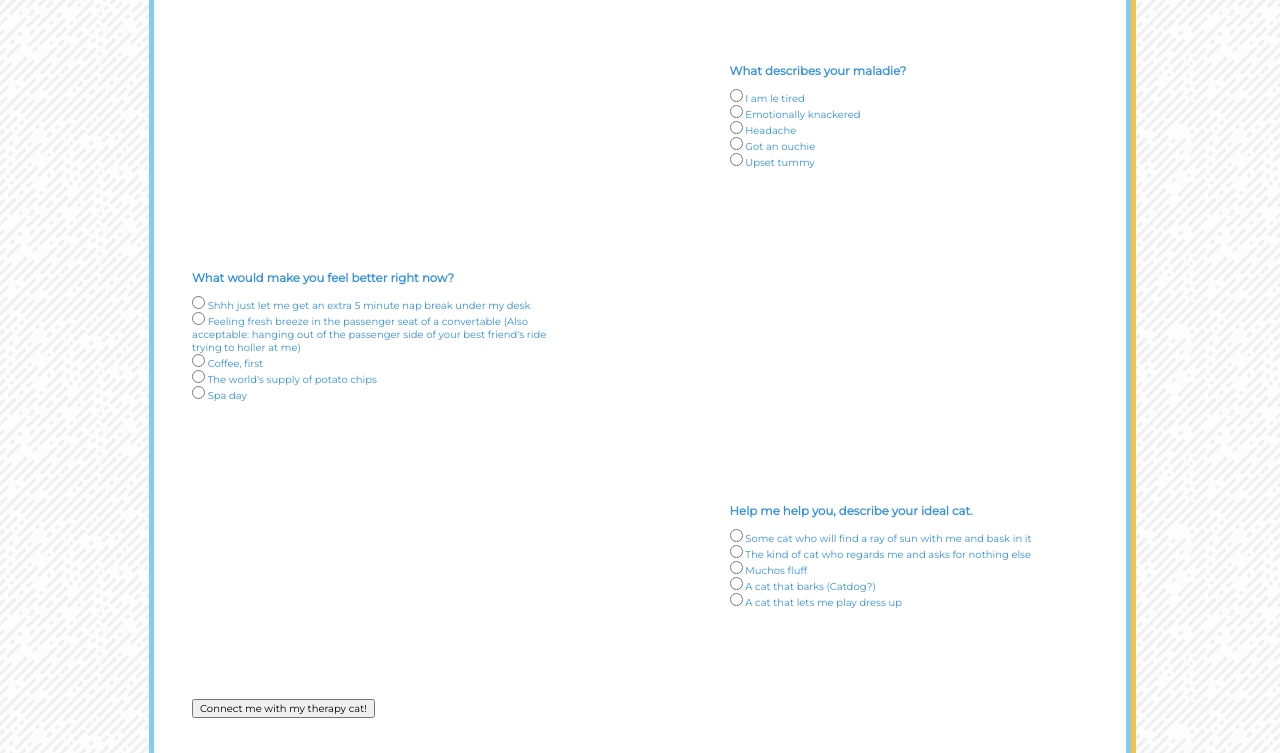
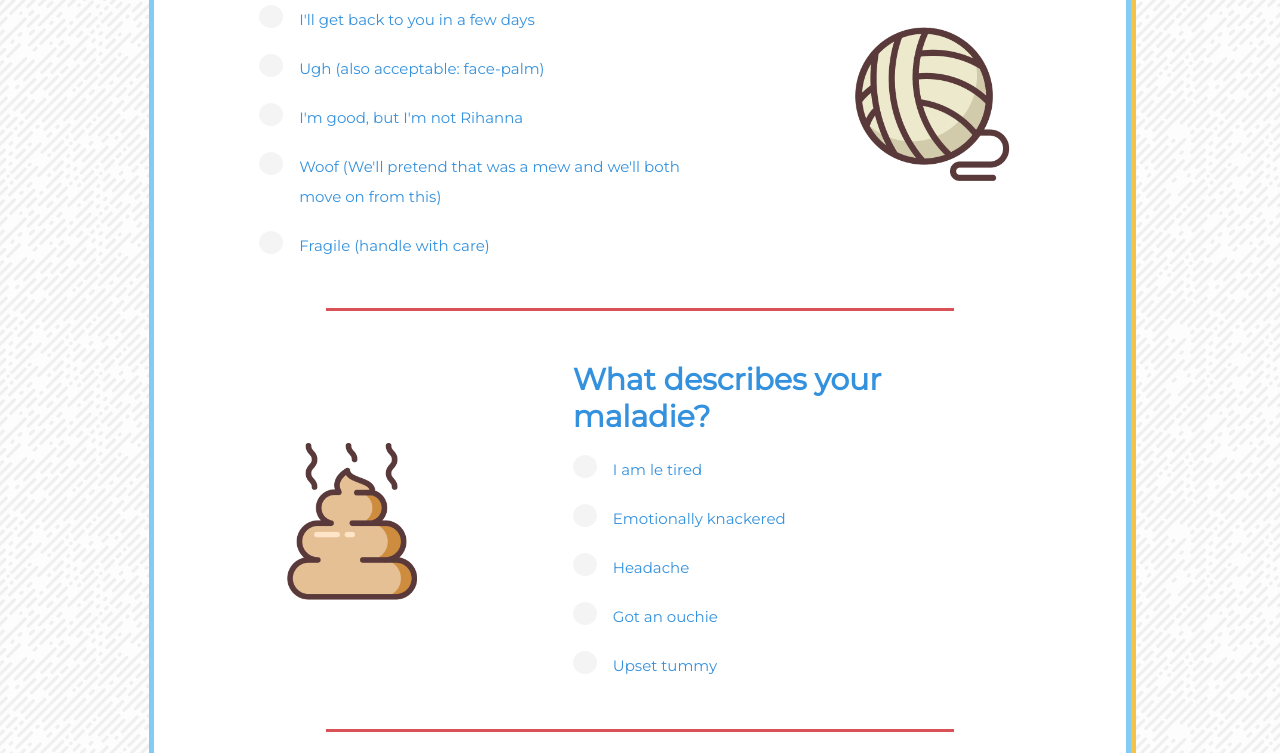
Before and after one commit to caropi/medicat, a plain HTML site: page index.html in a window 1280 px wide. Shown: the part 496-1249 px from the top of the page. Drawn offline with nearby package versions, Linux system fonts and the light colour scheme.

Commit message:
Styled radio buttons

```diff
--- a/index.html
+++ b/index.html
@@ -18,12 +18,12 @@
             <div class="circle heartbeat"></div>
             <img src="assets/hero-kit-icon.png" alt="">
         </div>
-        <div class="divider"></div>
         <h2>We're not telling you how to feel, we're just providing cats to aid you.</h2>
     </header>
     <main class="wrapper">
-        <form action="">
-
+            <div class="divider"></div>
+        <form>
+            <div class="question-container">
                 <div class="question-left question1">
                     <h3>How are you feeling?</h3>
                     <div class="input-container">
@@ -49,7 +49,13 @@
                         <label for="q1a5">Fragile (handle with care)</label>
                     </div>
                 </div>
+                <img src="assets/yarn-icon.png" alt="some ball o' yarn">
+            </div>
 
+            <div class="divider"></div>
+
+            <div class="question-container">
+                <img src="assets/turd-icon.png" alt="Some cat litter business">
                 <div class="question-right question2">
                     <h3>What describes your maladie?</h3>
                     <div class="input-container">
@@ -72,9 +78,12 @@
                         <input type="radio" id="q2a5" name="question2" value="5" required>
                         <label for="q2a5">Upset tummy</label>
                     </div>
-
+                </div>
             </div>
 
+            <div class="divider"></div>
+
+            <div class="question-container">
                 <div class="question-left question3">
                     <h3>What would make you feel better right now?</h3>
                     <div class="input-container">
@@ -83,7 +92,7 @@
                     </div>
                     <div class="input-container">
                         <input type="radio" id="q3a2" name="question3" value="2" required>
-                    <label for="q3a2">Feeling fresh breeze in the passenger seat of a convertable (Also acceptable: hanging out of the passenger side of your best friend's ride
+                        <label for="q3a2">Feeling the fresh breeze in the passenger seat of a convertable (Also acceptable: hanging out of the passenger side of your best friend's ride
                         trying to holler at me)</label>
                     </div>
                     <div class="input-container">
@@ -99,7 +108,13 @@
                         <label for="q3a5">Spa day</label>
                     </div>
                 </div>
+                <img src="assets/food-icon.png" alt="Big ole bowl of cat grub">
+            </div>
 
+            <div class="divider"></div>
+
+            <div class="question-container">
+                <img src="assets/box-cat-icon.png" alt="">
                 <div class="question-right question4">
                     <h3>Help me help you, describe your ideal cat.</h3>
                     <div class="input-container">
@@ -121,6 +136,7 @@
                     <div class="input-container">
                         <input type="radio" id="q4a5" name="question4" value="6" required>
                         <label for="q4a5">A cat that lets me play dress up</label>
+                    </div>
                 </div>
 
             </div>
--- a/styles/_utils.scss
+++ b/styles/_utils.scss
@@ -2,7 +2,7 @@ $ronchi: #f7c248;
 $valencia: #da5257;
 $cardinal: #d4233e;
 $malibu: #81cbf5;
-$jungle-mist: #b7cbd0;
+$jungle-mist: #82CCF2;
 $bleu-de-france: #3491dd;
 $cocoabrown: #341F20;
 $dutch-white: #efdbbd;
--- a/styles/styles.scss
+++ b/styles/styles.scss
@@ -45,16 +45,13 @@ footer {
     padding: 3%;
     box-shadow: 5px 5px  $ronchi;
 }
-/* ----------------------------------------------
- * Generated by Animista on 2018-5-4 15:55:43
- * w: http://animista.net, t: @cssanimista
- * ---------------------------------------------- */
 
-/**
- * ----------------------------------------
- * animation heartbeat
- * ----------------------------------------
- */
+.divider {
+    width: 70%;
+    border-bottom: 3px solid $valencia;
+    margin: 5% auto;
+}
+
 @-webkit-keyframes heartbeat {
   from {
     -webkit-transform: scale(1);
@@ -136,9 +133,10 @@ header {
     border-left:5px solid $malibu;
     border-right: 5px solid $malibu;
     margin-top: 5%;
+    padding-bottom: .5%;
     text-align: center;
     img {
-        width:100px;
+        width:150px;
         height: auto;
     }
     .hero-row {
@@ -152,12 +150,12 @@ header {
             position: relative;
        }
         .circle {
-            border: 45px solid $valencia;
-            border-radius: 50px;
+            border: 55px solid $valencia;
+            border-radius: 50%;
             position: absolute;
             z-index: -1;
             left: 45%;
-            top: 10%;
+            top: 15%;
         }
 
     }
@@ -167,24 +165,62 @@ header {
     main {
         border-left:5px solid $malibu;
         border-right: 5px solid $malibu;
+    }
+    //FORM STYLES
     form {
         display: flex;
         flex-direction: column;
         align-items: flex-start;
+
+        input[type=radio]{
+            visibility: hidden;
+        }
+        input[type=radio] + label {
+            background: url('../assets/radio-button--unchecked.png') left top no-repeat;
+            padding-left: 40px;
+            line-height: 2;
+            display: flex;
+            justify-content: flex-start;
+            border-bottom: 3px solid transparent;
+            transition: 0.3s all ease;
+        }
+        input[type=radio]:checked + label {
+            background: url('../assets/paw.svg') left top no-repeat;
+            background-size: 30px;
+        }
+
+        label:hover {
+            border-bottom: 3px solid $dutch-white;
+        }
+        h3 {
+            font-size: 3rem;
+            margin: 1% 0;
+        }
+        label {
+            font-size: 1.5rem;
         }
     }
-    //FORM STYLES
+    .question-container {
+        display: flex;
+        flex-direction: row;
+        justify-content: space-around;
+        align-items: center;
+        text-align: left;
+        width: 100%;
+        img {
+            width: 20%;
+            height: auto;
+        }
         .question-left,
         .question-right {
             display: flex;
             flex-direction: column;
-        width: 40%;
+            width: 50%;
+            height: auto;
+        }
     }
 
-    .question-right {
-        align-self: flex-end;
-        margin: 10% 0;
-    }
+
 
     a.btn-primary {
         padding: 1% 5%;
```
Also changed, not shown: assets/paw.svg (added), assets/radio-button--unchecked.png (added), styles/styles.css. Lines whose indentation alone changed are shown as unchanged.
